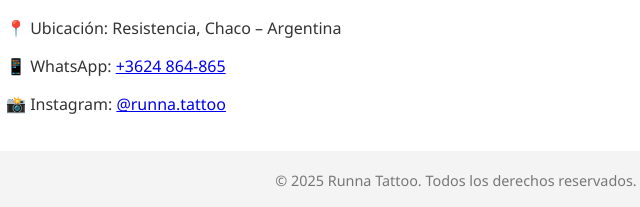
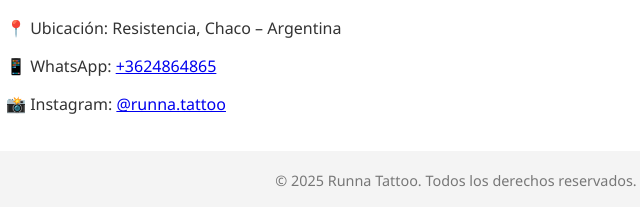
Before and after one commit to Runna-Tattoo/RunnaTattoo, a plain HTML site: page index.html in a window 1280 px wide. Shown: the part 862-1069 px from the top of the page, 184-824 px from the left. Drawn offline with Linux system fonts and the light colour scheme.

Commit message:
Update index.html

```diff
--- a/index.html
+++ b/index.html
@@ -107,7 +107,7 @@
 <section id="contacto">
     <h2>Contacto</h2>
     <p>📍 Ubicación: Resistencia, Chaco – Argentina</p>
-    <p>📱 WhatsApp: <a href="https://wa.me/3624864865"  target="_blank">+3624 864-865</a></p>
+    <p>📱 WhatsApp: <a href="https://wa.me/3624864865"  target="_blank">+3624864865</a></p>
     <p>📸 Instagram: <a href="https://instagram.com/runna.tattoo"  target="_blank">@runna.tattoo</a></p>
 </section>
 
```
